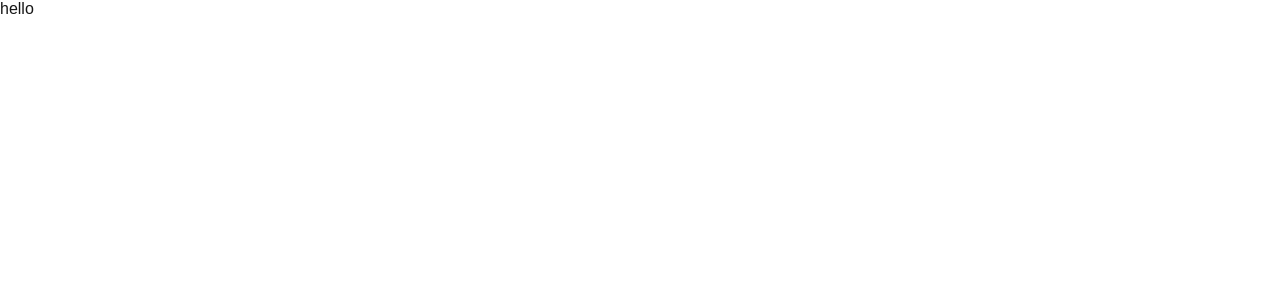
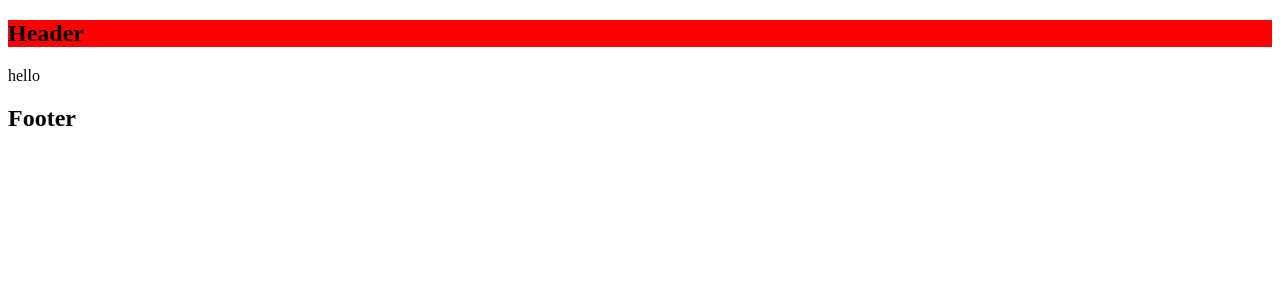
Before and after one commit to khemrajmaloor/bio, a Next.js app: page / in a window 1280 px wide. Shown: the top 300 px of the page. Built offline with nearby package versions, Linux system fonts and the light colour scheme.

Commit message:
Call layout

```diff
--- a/pages/_app.js
+++ b/pages/_app.js
@@ -1,5 +1,9 @@
-import "@/styles/globals.css";
+import Layout from "@/components/Layout";
 
-export default function App({ Component, pageProps }) {
-  return <Component {...pageProps} />;
+export default function MyApp({ Component, pageProps }) {
+  return (
+    <Layout>
+      <Component {...pageProps} />
+    </Layout>
+  );
 }
```
